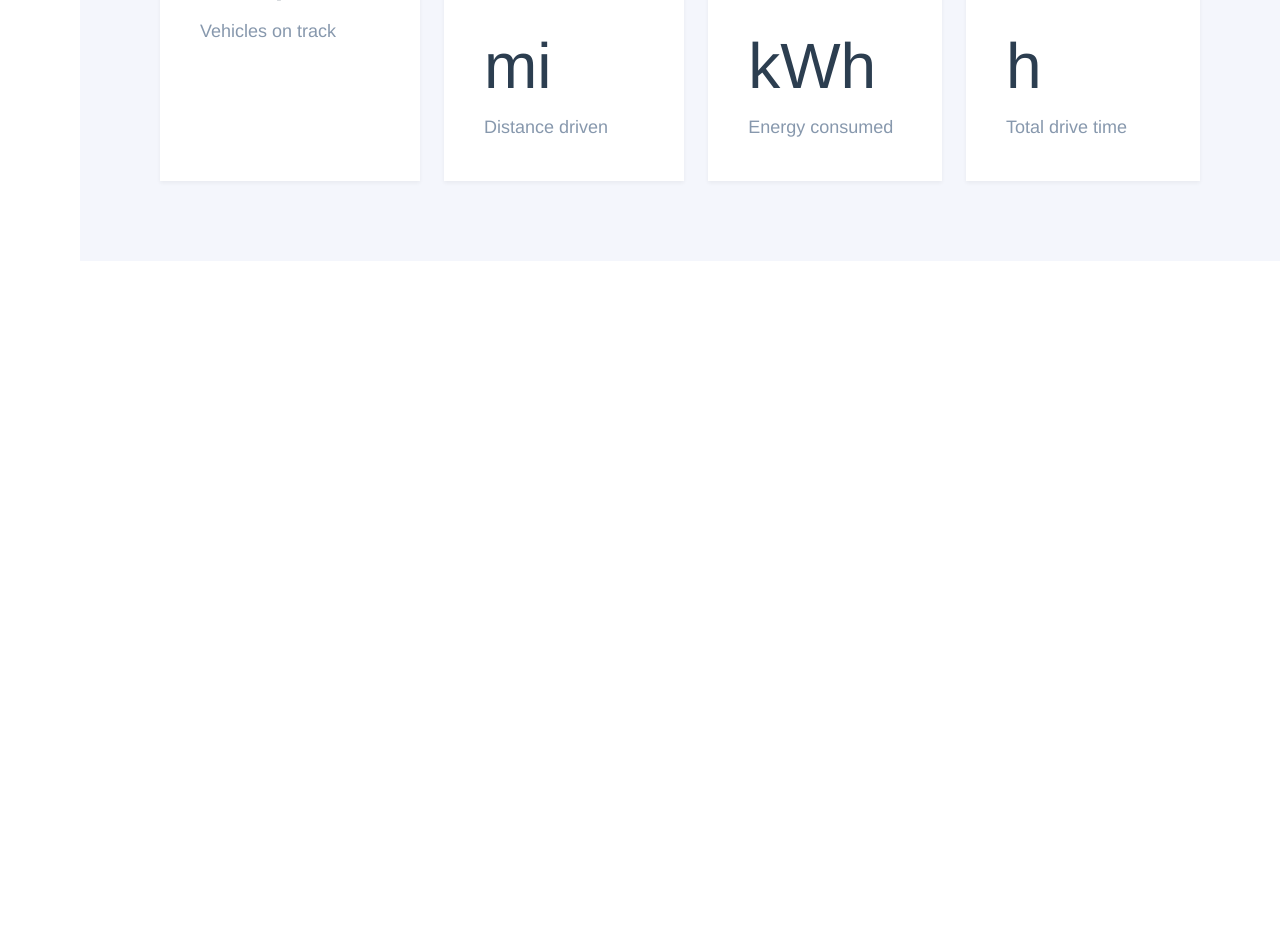
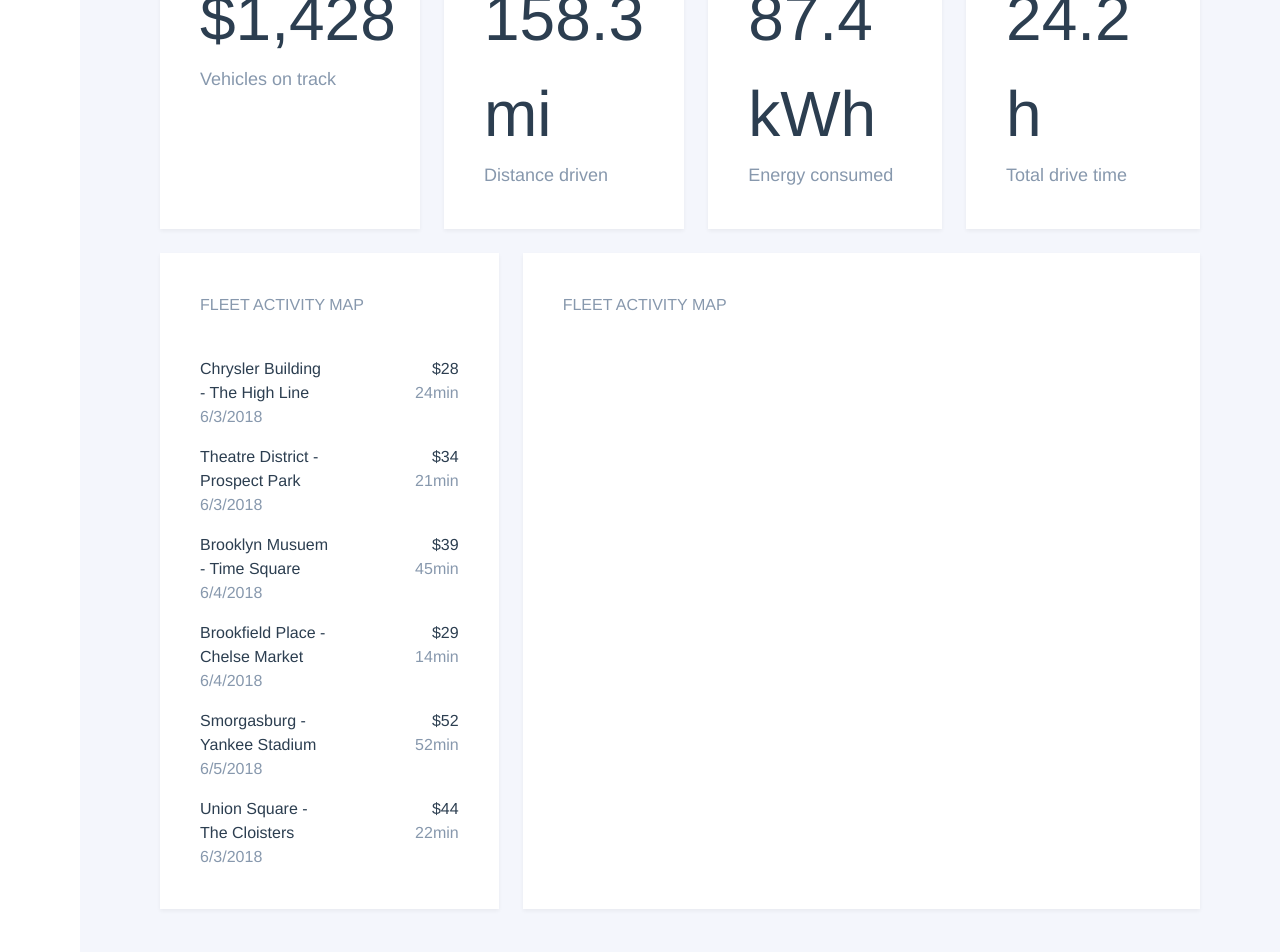
Before and after one commit to atcha/vue-velocity, a Vue app: page /analytics in a window 1280 px wide. Shown: the part 894-1846 px from the top of the page. Before the commit the page ends 1155 px from the top, so only its background shows below. Built offline with nearby package versions, Linux system fonts and the light colour scheme.

Commit message:
Upd(Anlytics): Trip list

```diff
--- a/src/pages/Analytics.vue
+++ b/src/pages/Analytics.vue
@@ -1,6 +1,7 @@
 <template>
     <main class="flex flex-wrap p-20 min-h-screen">
-        <Card class="w-full">
+        <h1 class="text-2xl leading-none text-black-1 mr-2">Analytics</h1>
+        <Card class="w-full mt-6">
             <header class="w-full flex justify-between items-center m-10">
                 <h2 class="uppercase text-black-3">Fleet activity map</h2>
             </header>
@@ -8,8 +9,8 @@
                 <line-chart :chartdata="datacollectionLinear" :options="options" :bg-gradient="gradients"/>
             </section>
         </Card>
-        <div class="flex w-full">
-            <Card class="w-1/4 mr-6 mt-6">
+        <div class="flex w-full  mt-6">
+            <Card class="w-1/4 mr-6">
                 <header class="w-full flex justify-between items-center mx-10 mt-10">
                     <icon class="bg-green-light text-green-normal p-3" size="6" name="check" round></icon>
                 </header>
@@ -20,7 +21,7 @@
                     </p>
                 </section>
             </Card>
-            <Card class="w-1/4 mr-6 mt-6">
+            <Card class="w-1/4 mr-6">
                 <header class="w-full flex justify-between items-center mx-10 mt-10">
                     <icon class="bg-blue-light text-blue-normal p-3" size="6" name="location_onplaceroom" round></icon>
                 </header>
@@ -31,7 +32,7 @@
                     </p>
                 </section>
             </Card>
-            <Card class="w-1/4 mr-6 mt-6">
+            <Card class="w-1/4 mr-6">
                 <header class="w-full flex justify-between items-center mx-10 mt-10">
                     <icon class="bg-purple-light text-purple-normal p-3" size="6" name="bolt" round></icon>
                 </header>
@@ -42,7 +43,7 @@
                     </p>
                 </section>
             </Card>
-            <Card class="w-1/4 mt-6">
+            <Card class="w-1/4">
                 <header class="w-full flex justify-between items-center mx-10 mt-10">
                     <icon class="bg-yellow-light text-yellow-normal p-3" size="6" name="show_chart" round></icon>
                 </header>
@@ -52,6 +53,31 @@
                         Total drive time
                     </p>
                 </section>
+            </Card>
+        </div>
+        <div class="flex w-full mt-6">
+            <Card class="w-1/3 mr-6">
+                <header class="w-full flex justify-between items-center m-10">
+                    <h2 class="uppercase text-black-3">Fleet activity map</h2>
+                </header>
+                <ul v-if="trips" class="mb-10 mx-10">
+                    <li class="flex justify-between mt-4" v-for="(trip, index) in trips" :key="index">
+                        <div class="flex-1">
+                            <p class="text-left">{{ trip.start }} - {{ trip.end }}</p>
+                            <p class="text-left text-black-3">{{trip.date.toLocaleDateString()}}</p>
+                        </div>
+                        <div class="flex-1">
+                            <p class="text-right">{{ trip.price }}</p>
+                            <p class="text-right text-black-3">{{trip.time}}</p>
+                        </div>
+                    </li>
+                </ul>
+            </Card>
+            <Card class="w-2/3">
+                <header class="w-full flex justify-between items-center m-10">
+                    <h2 class="uppercase text-black-3">Fleet activity map</h2>
+                </header>
+
             </Card>
         </div>
     </main>
@@ -71,6 +97,50 @@
     },
     data() {
       return {
+        trips: [
+          {
+            start: 'Chrysler Building',
+            end: 'The High Line',
+            price: '$28',
+            date: new Date('06/03/2018'),
+            time: '24min'
+          },
+          {
+            start: 'Theatre District',
+            end: 'Prospect Park',
+            price: '$34',
+            date: new Date('06/03/2018'),
+            time: '21min'
+          },
+          {
+            start: 'Brooklyn Musuem',
+            end: 'Time Square',
+            price: '$39',
+            date: new Date('06/04/2018'),
+            time: '45min'
+          },
+          {
+            start: 'Brookfield Place',
+            end: 'Chelse Market',
+            price: '$29',
+            date: new Date('06/04/2018'),
+            time: '14min'
+          },
+          {
+            start: 'Smorgasburg',
+            end: 'Yankee Stadium',
+            price: '$52',
+            date: new Date('06/05/2018'),
+            time: '52min'
+          },
+          {
+            start: 'Union Square',
+            end: 'The Cloisters',
+            price: '$44',
+            date: new Date('06/03/2018'),
+            time: '22min'
+          }
+        ],
         datacollectionLinear: {
           labels: ['', 'Mar 1', 'Mar 8', 'Mar 15', 'Mar 22', 'Mar 29', 'Apr 5', 'Apr 12', 'Apr 19', 'Apr 26', 'May 2', 'May 9', 'May 16', 'May 23', 'May 30', 'Jun 5', 'Jun 10', 'Jun 19'],
           datasets: [
```
Lines whose indentation alone changed are shown as unchanged.
